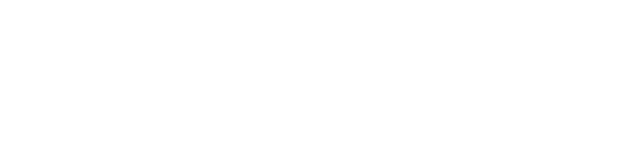
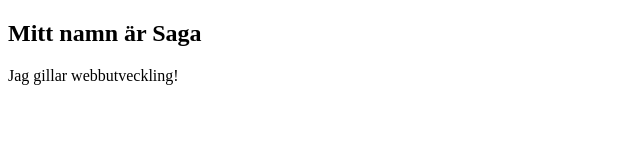
Before and after one commit to Lovecsen/test1, a plain HTML site: page index.html in a window 1280 px wide. Shown: the whole page, without its empty margins (0-640 px from the left). Drawn offline with Linux system fonts and the light colour scheme.

Commit message:
Sagatest

```diff
--- a/index.html
+++ b/index.html
@@ -6,6 +6,9 @@
     <title>Labb git</title>
 </head>
 <body>
-
+    <section>
+        <h2>Mitt namn är Saga</h2>
+        <p>Jag gillar webbutveckling!</p>
+      </section>
 </body>
 </html>
```
